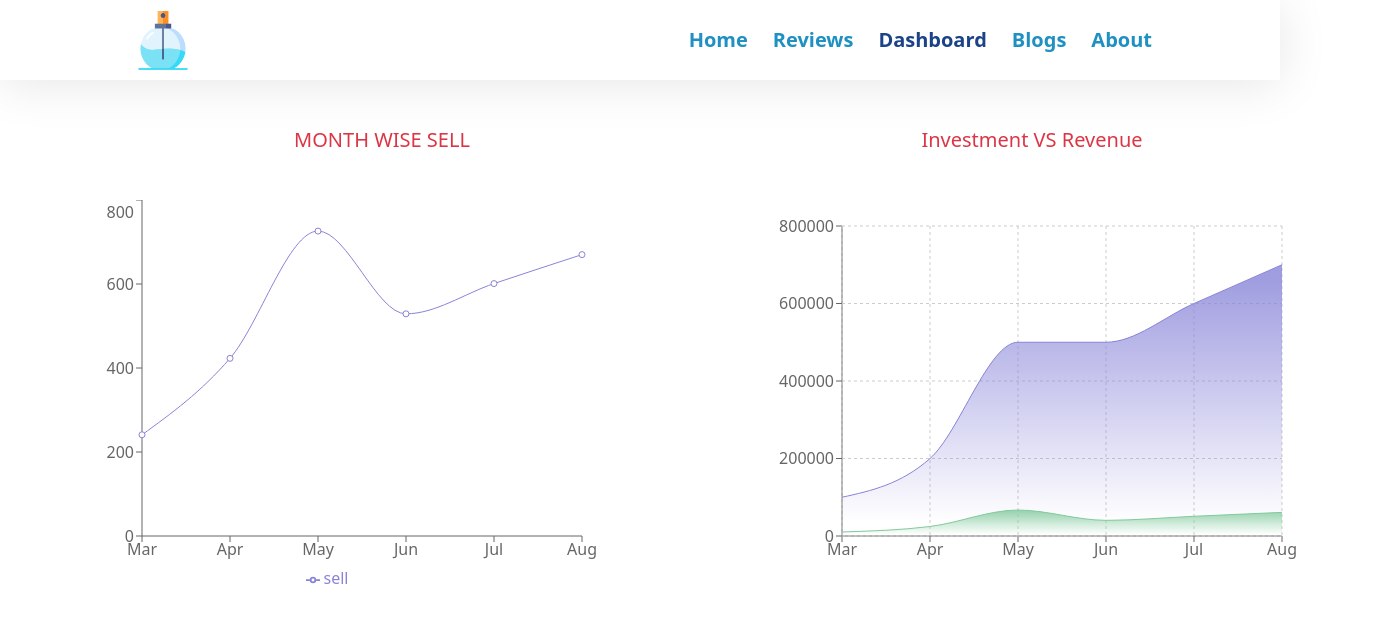
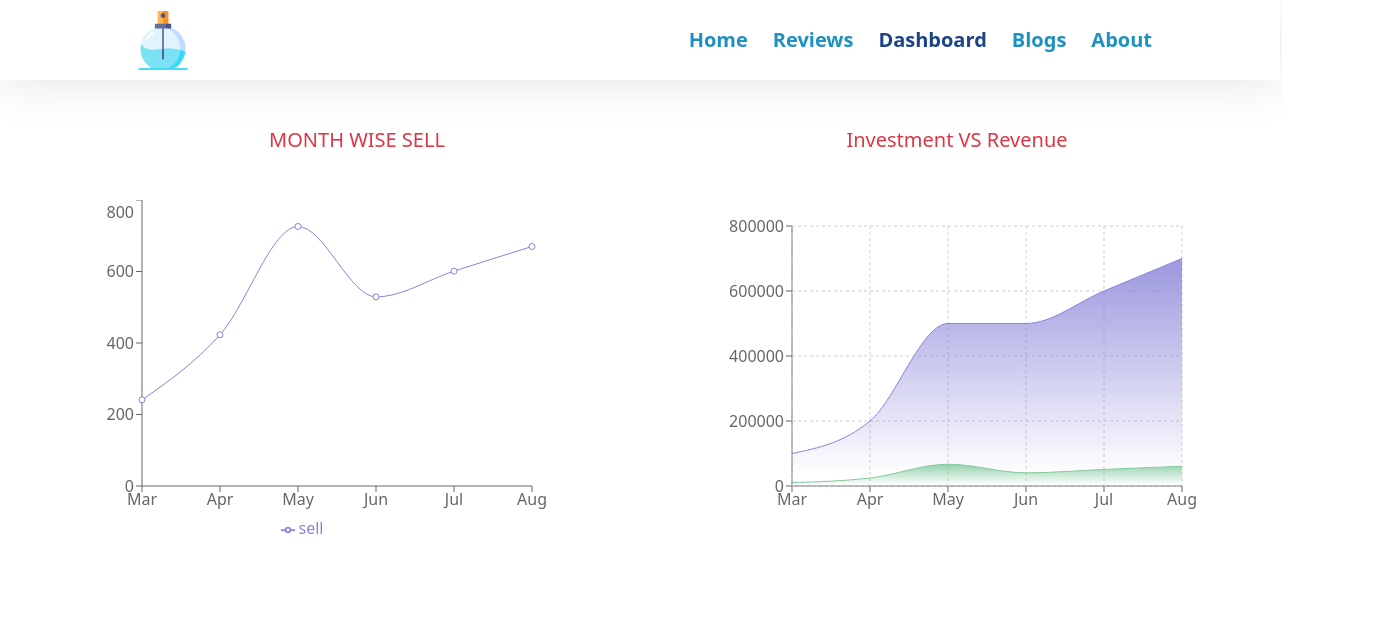
Before and after one commit to RagibShariar/product-analysis-website, a React (Create React App) app: page /dashboard in a window 1280 px wide. Shown: the top 622 px of the page, 1382 px wide, since content can reach past the window. Built offline with nearby package versions, Linux system fonts and the light colour scheme.

Commit message:
final commit

```diff
--- a/src/components/Dashboard/Dashboard.js
+++ b/src/components/Dashboard/Dashboard.js
@@ -27,8 +27,8 @@ const Dashboard = () => {
       <div className='chart'>
           <h5 className='text-center text-danger mb-5 mt-5 '>MONTH WISE SELL</h5>
       <LineChart
-        width={600}
-        height={400}
+        width={550}
+        height={350}
         data={myChart}
         margin={{ top: 0, right: 100, left: 0, bottom: 10 }}
       >
@@ -45,8 +45,8 @@ const Dashboard = () => {
     <div className='chart'>
     <h5 className='text-center text-danger mb-4 mt-5'>Investment VS Revenue</h5>
     <AreaChart
-        width={700}
-        height={400}
+        width={650}
+        height={350}
         data={myChart}
         margin={{ top: 50, right: 100, left: 100, bottom: 10 }}
       >
--- a/src/components/NotFound/NotFound.js
+++ b/src/components/NotFound/NotFound.js
@@ -5,7 +5,7 @@ const NotFound = () => {
     return (
         <div className='wrapper bg-red'>
             <h1 className='text-red '>404</h1>
-            <h1 className='text-red '>Not Found</h1>
+            <h1 className='text-red '>Not Found :(</h1>
         </div>
     );
 };
```
Also changed, not shown: 1 other file (tests, documents, lock files or other folders).
